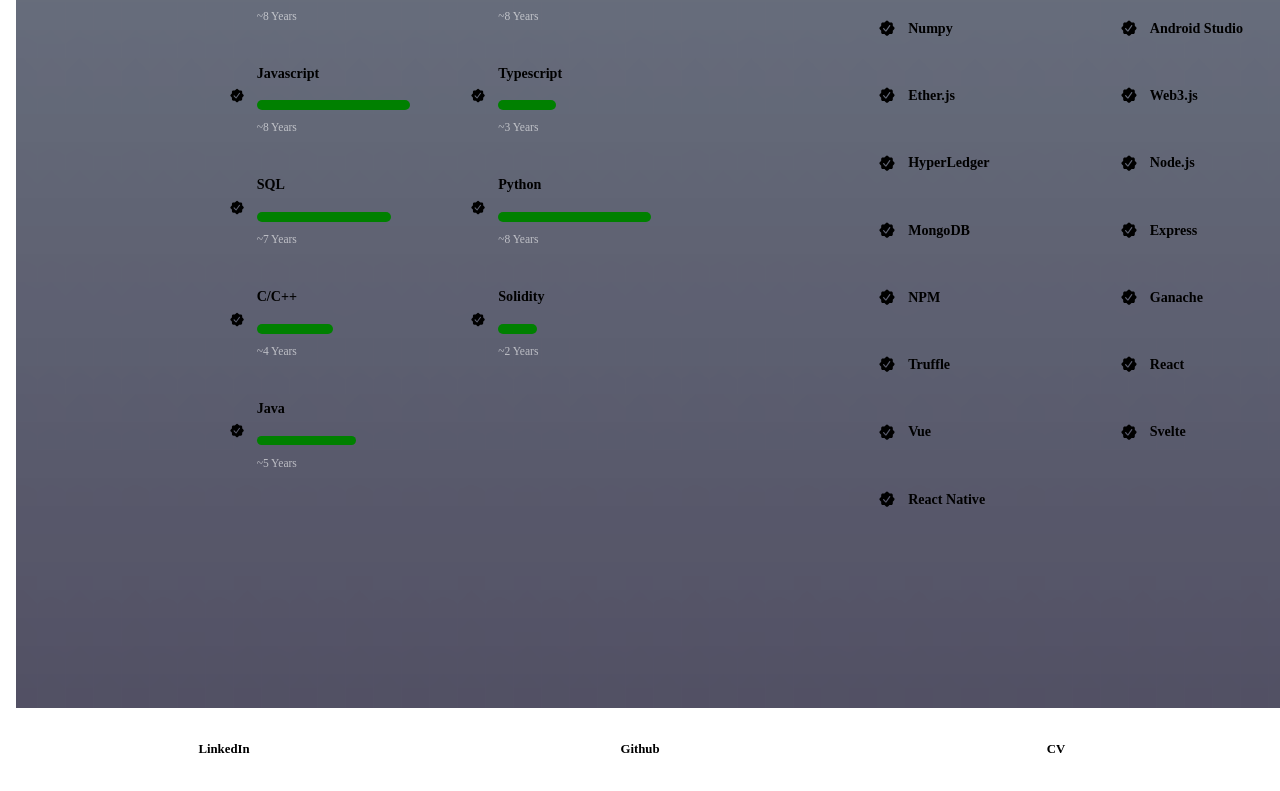
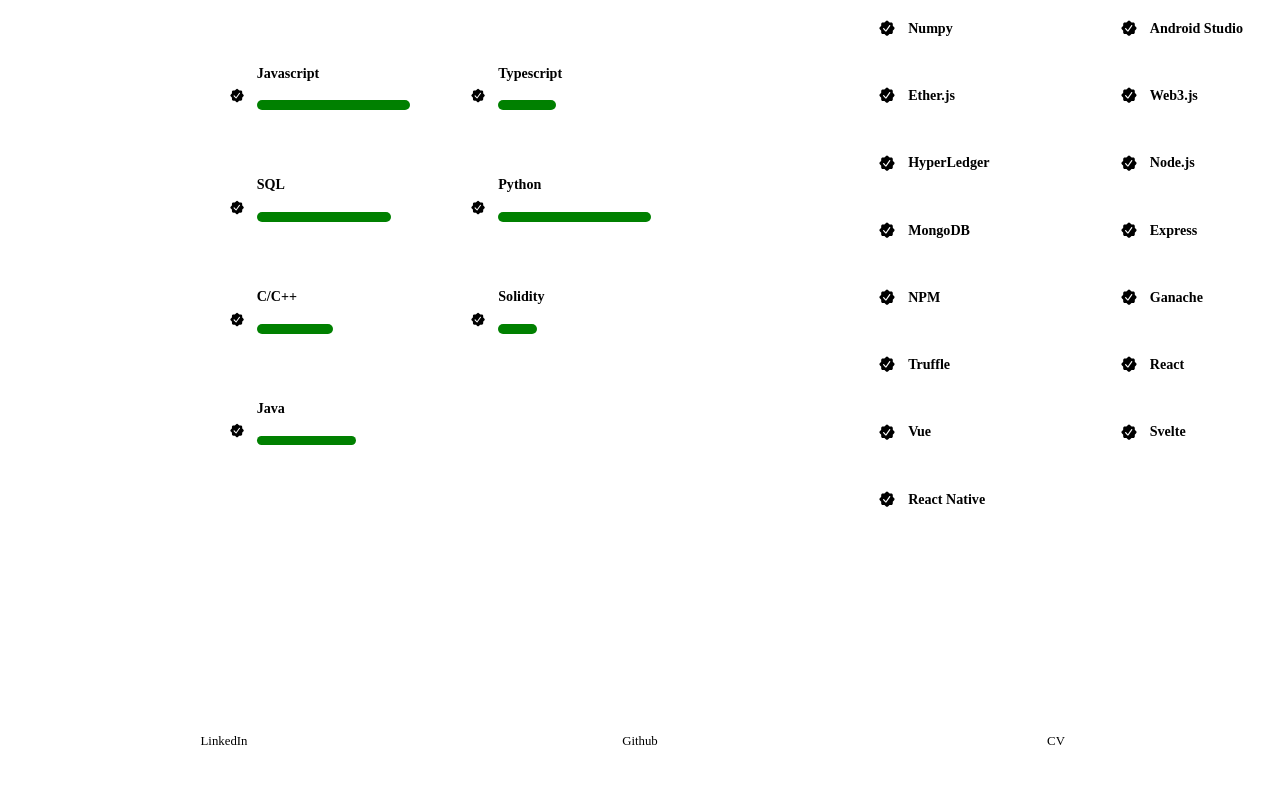
Before and after one commit to joethompson1/myPortfolio, a Vue app: page / in a window 1280 px wide. Shown: the part 5130-5921 px from the top of the page. Built offline with nearby package versions, Linux system fonts and the light colour scheme; the HTML template or start-up script is replaced by a standard one.

Commit message:
added links to footer

```diff
--- a/src/components/ExperienceSection.vue
+++ b/src/components/ExperienceSection.vue
@@ -930,9 +930,9 @@
     </section>
 
     <div class="footer">
-        <h1>LinkedIn</h1>
-        <h1>Github</h1>
-        <h1>CV</h1>
+        <a href="https://www.linkedin.com/in/1joethompson/" target="_blank">LinkedIn</a>
+        <a href="https://github.com/joethompson1/" target="_blank">Github</a>
+        <a href="https://drive.google.com/file/d/1YLfmQNUeXlMhRWCQSfrkbK9_W-NvcBA6/view?usp=sharing" target="_blank">CV</a>
     </div>
 </template>
 
@@ -1330,17 +1330,19 @@
         // gap: 10%;
         // padding: 10%;
 
-        h1 {
+        a {
             flex: 1;
             text-align: center;
             font-size: 1vw;
             padding: 2vw 0;
             color: var(--color-red);
             cursor: pointer;
+            text-decoration: none;
 
             &:hover {
                 background: var(--color-red);
                 color: white;
+                text-decoration: underline
             }
 
         }
```
